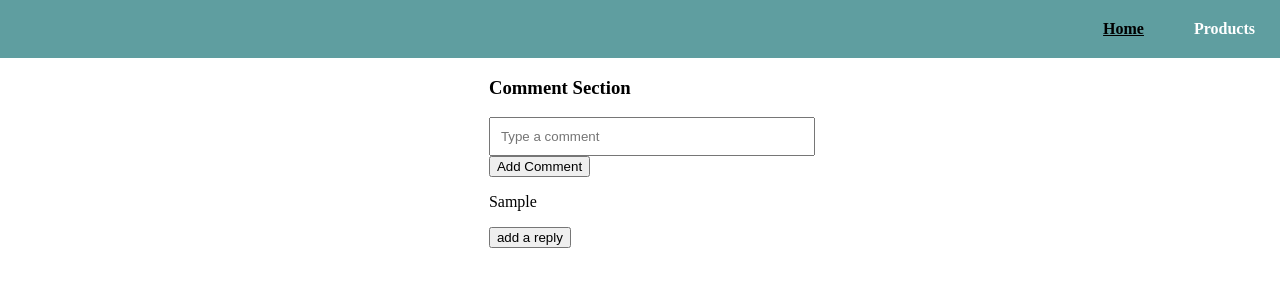
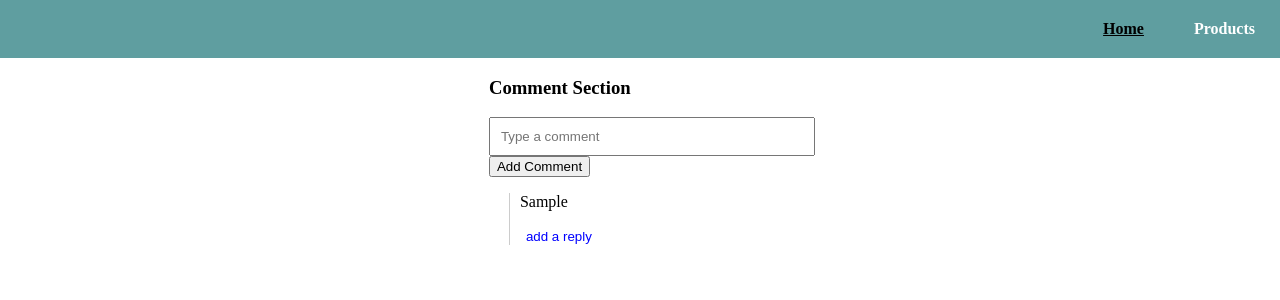
Before and after one commit to PrachiGour2023/machine-coding-frontend, a React (Vite) app: page / in a window 1280 px wide. Both pictures are taken after typing "Sample" into the empty fields and a click on the button "Add Comment". Shown: the top 300 px of the page. Built offline with nearby package versions, Linux system fonts and the light colour scheme.

Commit message:
fix the ui of nested comment

```diff
--- a/src/App.css
+++ b/src/App.css
@@ -113,3 +113,16 @@ h2 {
    width: 100%;
    padding: 10px;
 }
+
+.comment {
+  margin-left: 20px;
+  margin-top: 15px;
+  padding-left: 10px;
+  border-left: 1px solid #ccc;
+}
+
+.add-reply {
+  background-color: white;
+  color: blue;
+  border: none;
+}
--- a/src/components/Comments.tsx
+++ b/src/components/Comments.tsx
@@ -1,8 +1,14 @@
-import React, { useState } from 'react'
+import { useState } from 'react';
+
+interface CommentState {
+    id: number;
+    text: string;
+    replies: CommentState[]
+}
 
 const CommentsApp = () => {
 
-    const [comments, setComments] = useState<any>([]);
+    const [comments, setComments] = useState<CommentState[]>([]);
     const [newComment, setNewComment] = useState<string>("");
 
     const AddNewComment = () => {
@@ -17,8 +23,8 @@ const CommentsApp = () => {
     }
 
     const addReply = (id: number, text: string) => {
-        const addNestedComment = (commentList: any) => {
-            return commentList.map((comment: any) => {
+        const addNestedComment = (commentList: CommentState[]): CommentState[] => {
+            return commentList.map((comment: CommentState): CommentState => {
                 if (comment.id === id) {
                     return {
                         ...comment,
@@ -48,7 +54,7 @@ const CommentsApp = () => {
 
             <div>
                 {
-                    comments.map((comment: any) => (
+                    comments.map((comment: CommentState) => (
                         <Comment key={comment.id} comment={comment} addReply={addReply} />
                     ))
                 }
@@ -57,7 +63,10 @@ const CommentsApp = () => {
     )
 }
 
-function Comment({ comment, addReply }: any) {
+function Comment({ comment, addReply }: {
+    comment: CommentState;
+    addReply: (id: number, text: string) => void
+}) {
 
     const [showReplyInput, setShowReplyInput] = useState<boolean>(false)
     const [replyText, setReplyText] = useState<string>("")
@@ -71,9 +80,9 @@ function Comment({ comment, addReply }: any) {
     }
 
     return (
-        <div>
-            <p>{comment.text}</p>
-            <button onClick={() => setShowReplyInput(true)}>add a reply</button>
+        <div className='comment'>
+            <p className='comment-text'>{comment.text}</p>
+            <button className='add-reply' onClick={() => setShowReplyInput(true)}>add a reply</button>
 
             {
                 showReplyInput && (
@@ -86,7 +95,7 @@ function Comment({ comment, addReply }: any) {
 
             <div>
                 {
-                    comment.replies.map((reply: any) => (
+                    comment.replies.map((reply: CommentState) => (
                         <Comment key={reply.id} comment={reply} addReply={addReply} />
                     ))
                 }
```
